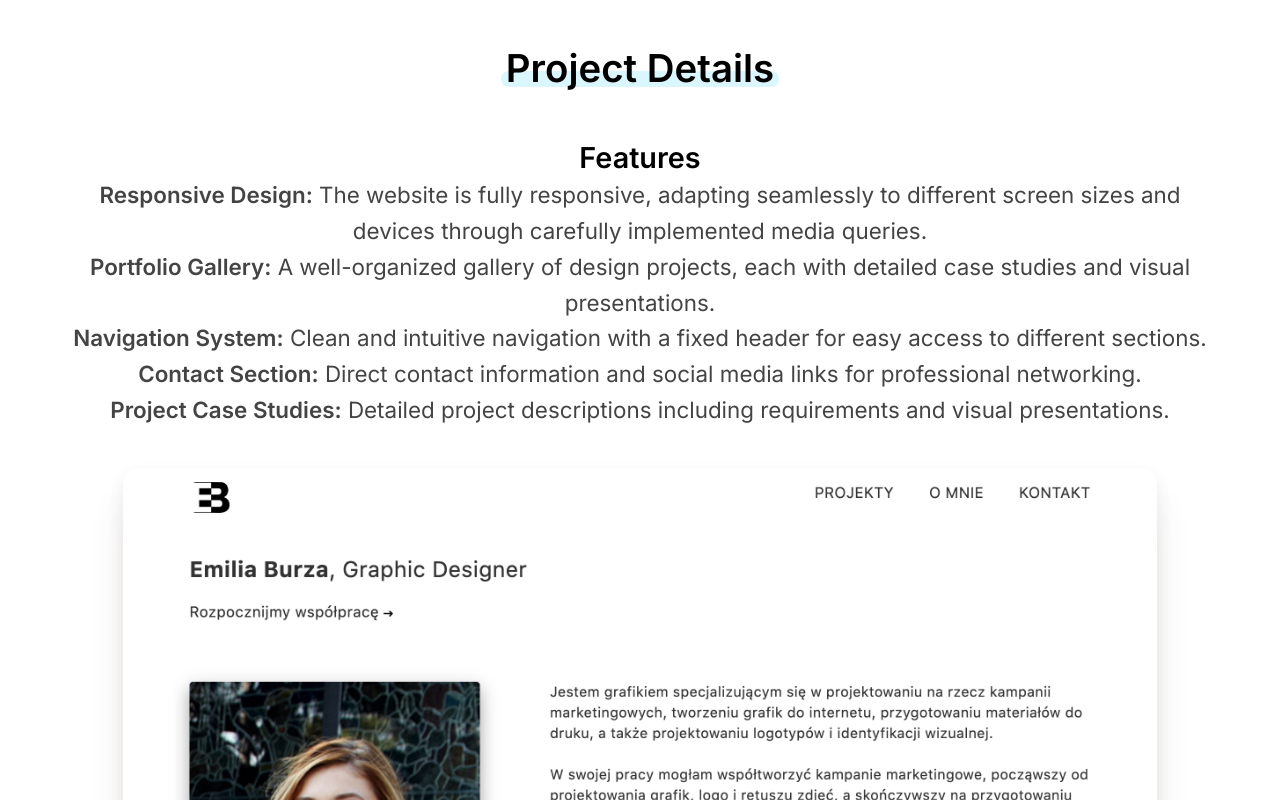
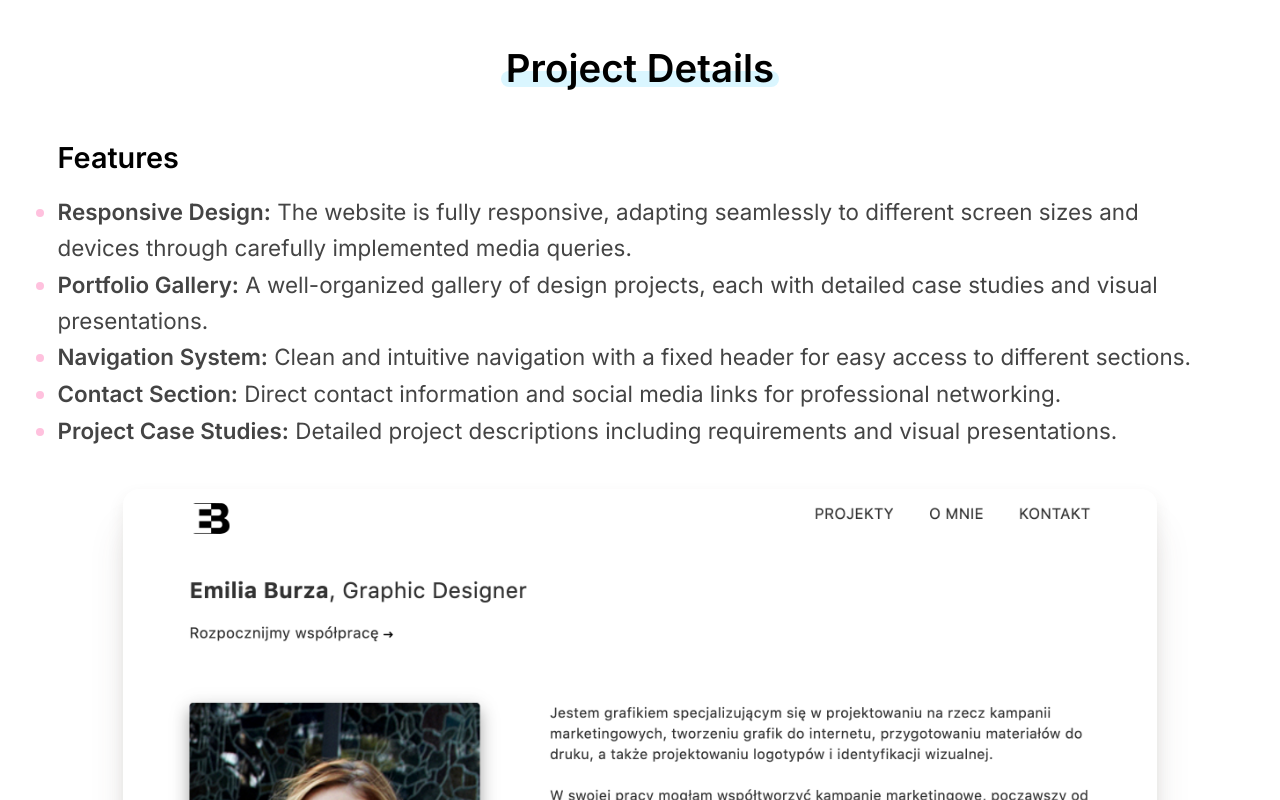
Before and after one commit to eburza/portfolio-emilia-burza, a React (Vite) app: page /project/graphic-design-portfolio in a window 1280 px wide. Shown: the part 840-1640 px from the top of the page. Built offline with nearby package versions, Linux system fonts and the light colour scheme.

Commit message:
Change project detail text display

```diff
--- a/src/components/ProjectPage.jsx
+++ b/src/components/ProjectPage.jsx
@@ -69,7 +69,10 @@ export default function ProjectPage() {
                 <div className='project-details-element'>
                     <div className='details-text frame-1'>
                         <h2 className='heading-m-projects'>Features</h2>
-                        <p className='text-paragraph'>{filterProjectList(project.features)}</p>
+                        <div>
+                            {filterProjectList(project.features)}
+                        </div>
+                        {/* <p className='text-paragraph'>{filterProjectList(project.features)}</p>       */}
                     </div>
                     <div className='project-details-img-container frame-2'>
                         <ProjectImageViewer
--- a/src/css/base/responsive.scss
+++ b/src/css/base/responsive.scss
@@ -452,6 +452,10 @@
 .project-image-viewer {
 
     @include respond-to(tablet) {
+        .details-text {
+            max-width: 90%;
+        }
+
         .image-container {
             max-height: 400px;
             max-width: 90%;
--- a/src/css/components/project-page.scss
+++ b/src/css/components/project-page.scss
@@ -4,13 +4,25 @@
 }
 
 .header-project {
-    // padding: 12rem 5rem 5rem;
     background-color: $old-lace;
 }
 
 .project-content {
-    // padding: 5rem;
     @include display-flex(column, center, center, 2rem);
+
+    .details-text {
+        @include display-flex(column, center, flex-start, 1rem);
+
+        .details-list {
+            list-style: disc ;
+            text-align: left;
+
+            .project-list-item::marker {
+                font-size: 1.5rem;
+                color: $pastel-pink;
+            }
+        }
+    }
 }
 
 .back-to-home {
--- a/src/css/styles.css
+++ b/src/css/styles.css
@@ -386,6 +386,9 @@
 }
 
 @media screen and (max-width: 1350px) {
+  .project-image-viewer .details-text {
+    max-width: 90%;
+  }
   .project-image-viewer .image-container {
     max-height: 400px;
     max-width: 90%;
@@ -1431,6 +1434,21 @@ footer {
   align-items: center;
   gap: 2rem;
 }
+.project-content .details-text {
+  display: flex;
+  flex-direction: column;
+  justify-content: center;
+  align-items: flex-start;
+  gap: 1rem;
+}
+.project-content .details-text .details-list {
+  list-style: disc;
+  text-align: left;
+}
+.project-content .details-text .details-list .project-list-item::marker {
+  font-size: 1.5rem;
+  color: #FFC1DE;
+}
 
 .back-to-home {
   margin-bottom: 2rem;
--- a/src/utilis/filterProjectList.jsx
+++ b/src/utilis/filterProjectList.jsx
@@ -6,13 +6,13 @@ function filterProjectList(dataList) {
     }
 
     return (
-        <>
+        <ul className='details-list'>
             {dataList.map((listItem, index) => (
-                <p key={index} className='project-list-item text-paragraph'>
+                <li key={index} className='project-list-item text-paragraph'>
                     <span className='text-paragraph-bold'>{listItem.bold}:</span> {listItem.text}.
-                </p>
+                </li>
             ))}
-        </>
+        </ul>
     )
 }
 
```
Also changed, not shown: 1 other file (tests, documents, lock files or other folders).
